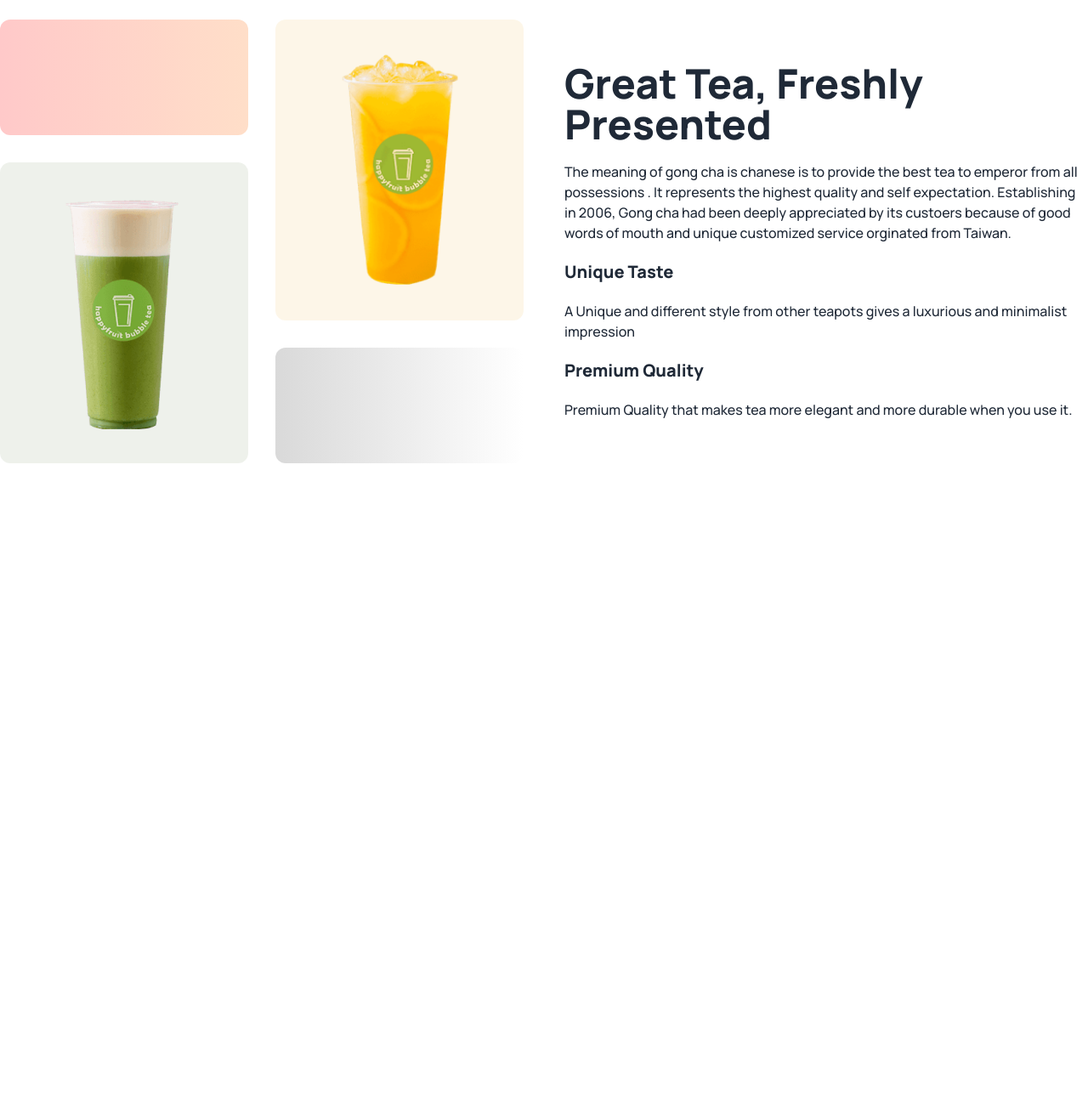
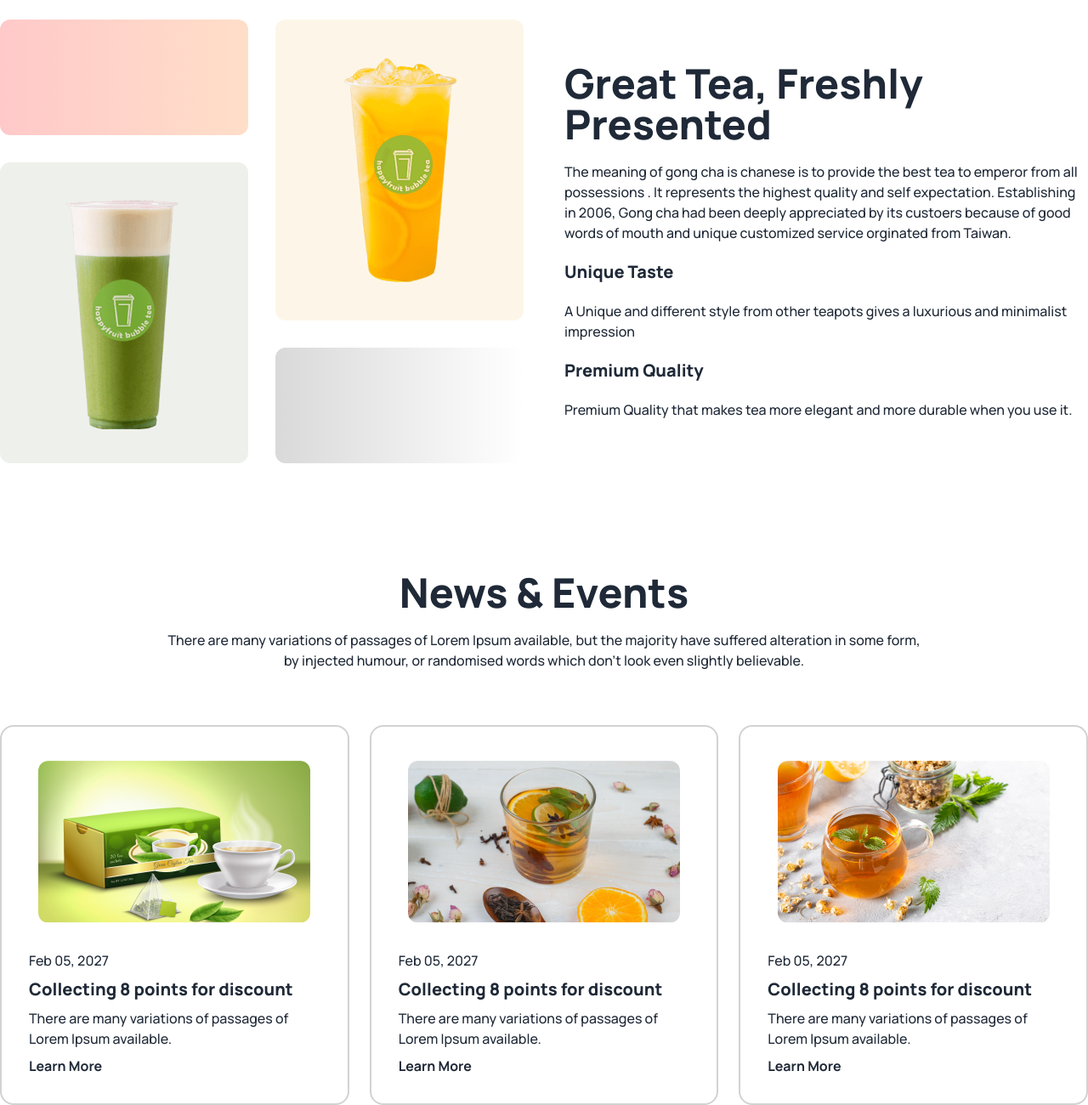
Before and after one commit to m-minhajul-alam/tae-house, a plain HTML site: page index.html in a window 1280 px wide. Shown: the part 1329-2629 px from the top of the page at 85% size. Before the commit the page ends 1874 px from the top, so only its background shows below. Drawn offline with nearby package versions, Linux system fonts and the light colour scheme.

Commit message:
added news and events section

```diff
--- a/index.html
+++ b/index.html
@@ -42,9 +42,10 @@
 <body class="font-manrope">
     <header>
         <!-- banner section -->
-        <section class="max-w-screen-xl mx-auto">
+        <section>
             <!-- banner container -->
-            <div class="flex justify-between items-center flex-col-reverse lg:flex-row text-center lg:text-left py-16">
+            <div
+                class="max-w-screen-xl mx-auto flex justify-between items-center flex-col-reverse lg:flex-row text-center lg:text-left py-16">
 
                 <!-- banner contant -->
                 <div class="flex-1 space-y-7">
@@ -81,9 +82,9 @@
 
     <main>
         <!-- featured section -->
-        <section class="max-w-screen-xl mx-auto">
+        <section>
             <!-- featured container -->
-            <div>
+            <div class="max-w-screen-xl mx-auto">
 
                 <!-- featured contant -->
                 <div class="text-center space-y-5 py-12 mb-3">
@@ -140,17 +141,21 @@
         </section>
 
         <!-- great tea section -->
-        <section class="max-w-screen-xl mx-auto">
+        <section>
             <!-- great tae container -->
-            <div class="flex flex-col lg:flex-row justify-between items-center gap-12 mt-32">
+            <div class="max-w-screen-xl mx-auto flex flex-col lg:flex-row justify-between items-center gap-12 mt-32">
                 <!-- great tae img -->
                 <div class="grid grid-cols-2 lg:flex-1 gap-8">
-                    <div class="h-[136px] bg-gradient-to-r from-[#ff000036] to-[#ff883846] rounded-xl"></div>
-                    <div class="bg-[#e6a6231a] row-span-3 flex justify-center py-10 rounded-xl"><img
+                    <div
+                        class="h-[136px] bg-gradient-to-r from-[#ff000036] to-[#ff883846] flex justify-center items-center rounded-xl">
+                    </div>
+                    <div class="bg-[#e6a6231a] row-span-3 flex justify-center items-center py-10 rounded-xl"><img
                             src="./images/fresh-1.png" alt=""></div>
-                    <div class="bg-[#5776391a] row-span-3 flex justify-center py-10 rounded-xl"><img
+                    <div class="bg-[#5776391a] row-span-3 flex justify-center items-center py-10 rounded-xl"><img
                             src="./images/fresh-2.png" alt=""></div>
-                    <div class="h-[136px] bg-gradient-to-r from-[#D9D9D9] to-[#ffffff00] rounded-xl"></div>
+                    <div
+                        class="h-[136px] bg-gradient-to-r from-[#D9D9D9] to-[#ffffff00] flex justify-center items-center rounded-xl">
+                    </div>
 
                 </div>
                 <!-- great tae contant -->
@@ -171,6 +176,72 @@
             </div>
         </section>
 
+        <!-- news and events section -->
+        <section>
+
+            <!-- news and events container -->
+            <div class="max-w-screen-xl mx-auto text-center mt-32">
+
+                <!-- news and events heding -->
+                <div class="text-center space-y-5 mb-16">
+                    <h1 class="text-5xl font-extrabold">News & Events</h1>
+                    <p class="text-base font-medium">There are many variations of passages of Lorem Ipsum available,
+                        but the
+                        majority have suffered
+                        alteration in some form, <br>
+                        by injected humour, or randomised words which don't look even slightly believable. </p>
+                </div>
+
+                <!-- card container -->
+                <div class="grid grid-cols-1 md:grid-cols-2 lg:grid-cols-3 gap-6">
+
+                    <!-- card one -->
+                    <div class="card bg-base-100 border-2 border-[#D2D2D2]">
+                        <figure class="px-10 pt-10">
+                            <img src="./images/news-1.png" alt="Shoes" class="rounded-xl" />
+                        </figure>
+                        <div class="card-body text-left">
+                            <p class="text-base font-medium">Feb 05, 2027</p>
+                            <h2 class="text-xl font-extrabold">Collecting 8 points for discount</h2>
+                            <p class="text-base font-medium">There are many variations of passages of Lorem Ipsum
+                                available.</p>
+                            <h6 class="text-base font-bold"><a href="">Learn More</a></h6>
+                        </div>
+                    </div>
+
+                    <!-- card two -->
+                    <div class="card bg-base-100 border-2 border-[#D2D2D2]">
+                        <figure class="px-10 pt-10">
+                            <img src="./images/news-2.png" alt="Shoes" class="rounded-xl" />
+                        </figure>
+                        <div class="card-body text-left">
+                            <p class="text-base font-medium">Feb 05, 2027</p>
+                            <h2 class="text-xl font-extrabold">Collecting 8 points for discount</h2>
+                            <p class="text-base font-medium">There are many variations of passages of Lorem Ipsum
+                                available.</p>
+                            <h6 class="text-base font-bold"><a href="">Learn More</a></h6>
+                        </div>
+                    </div>
+
+                    <!-- card three -->
+                    <div class="card bg-base-100 border-2 border-[#D2D2D2]">
+                        <figure class="px-10 pt-10">
+                            <img src="./images/news-3.png" alt="Shoes" class="rounded-xl" />
+                        </figure>
+                        <div class="card-body text-left">
+                            <p class="text-base font-medium">Feb 05, 2027</p>
+                            <h2 class="text-xl font-extrabold">Collecting 8 points for discount</h2>
+                            <p class="text-base font-medium">There are many variations of passages of Lorem Ipsum
+                                available.</p>
+                            <h6 class="text-base font-bold"><a href="">Learn More</a></h6>
+                        </div>
+                    </div>
+                </div>
+            </div>
+
+
+        </section>
+
     </main>
 
     <footer>
```
